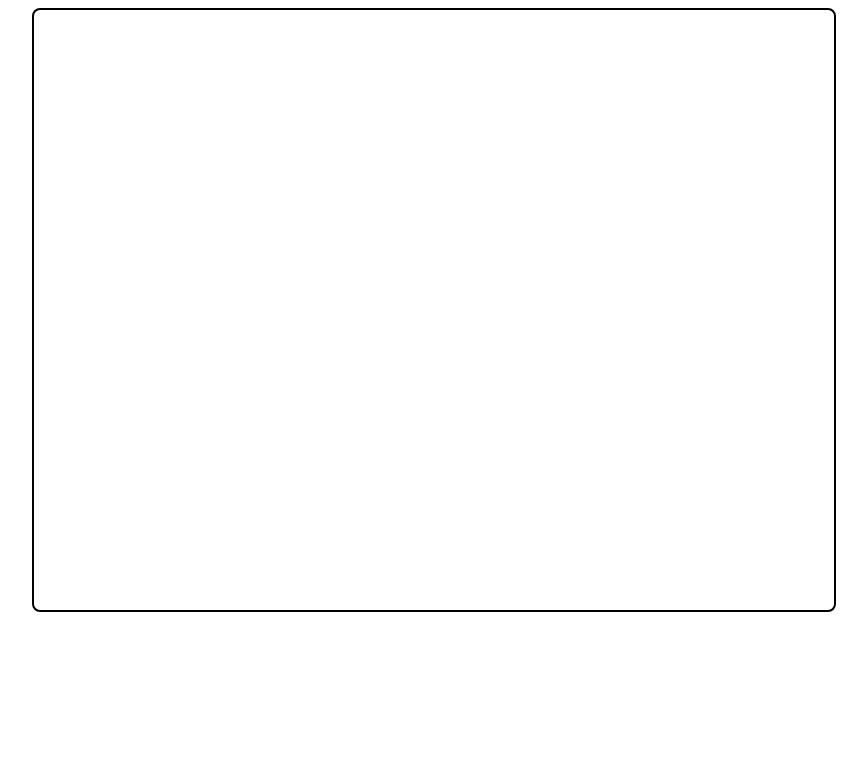
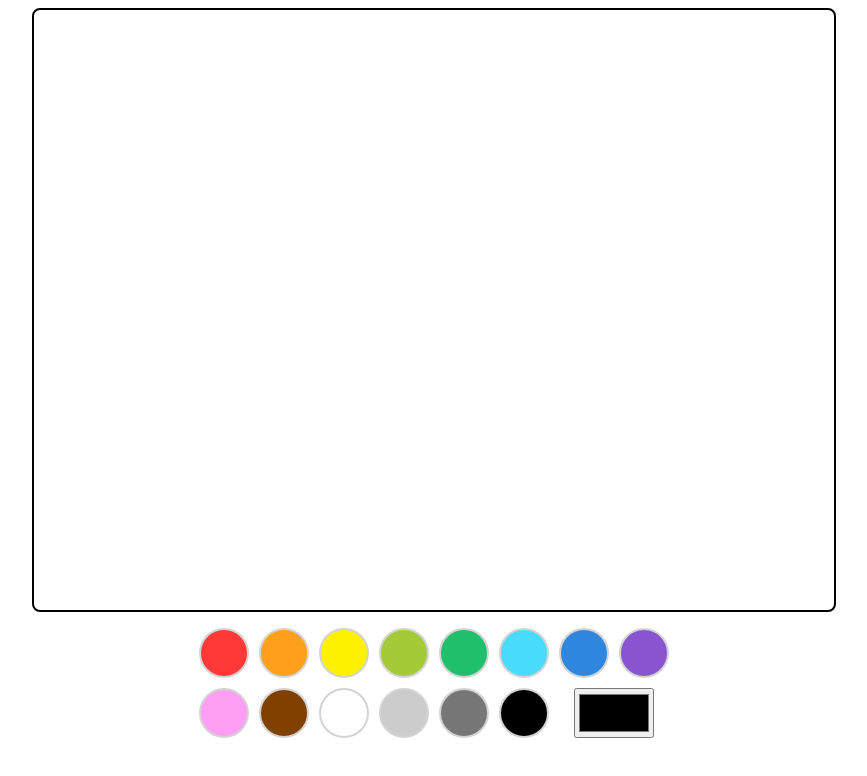
Before and after one commit to cermen/painter, a plain HTML site: page index.html in a window 1280 px wide. Shown: the whole page, without its empty margins (206-1073 px from the left). Drawn offline with Linux system fonts and the light colour scheme.

Commit message:
색상 버튼 구현

```diff
--- a/index.html
+++ b/index.html
@@ -10,5 +10,30 @@
 </head>
 <body>
     <canvas width="800" height="600" id="canvas"></canvas>
+    <div class="palette">
+        <div class="palette__colors">
+            <div class="palette__color" style="background-color: #ff3838;"></div>
+            <div class="palette__color" style="background-color: #ff9f1a;"></div>
+            <div class="palette__color" style="background-color: #fff200;"></div>
+            <div class="palette__color" style="background-color: #A3CB38;"></div>
+            <div class="palette__color" style="background-color: #20bf6b;"></div>
+            <div class="palette__color" style="background-color: #48dbfb;"></div>
+            <div class="palette__color" style="background-color: #2e86de;"></div>
+            <div class="palette__color" style="background-color: #8854d0;"></div>
+            <div class="palette__color" style="background-color: #ff9ff3;"></div>
+            <div class="palette__color" style="background-color: #804000;"></div>
+            <div class="palette__color" style="background-color: #ffffff;"></div>
+            <div class="palette__color" style="background-color: #cccccc;"></div>
+            <div class="palette__color" style="background-color: #777777;"></div>
+            <div class="palette__color" style="background-color: #000000;"></div>
+            <div class="palette__color-selection">
+                <input type="color" name="color" id="selected-color">
+            </div>
+        </div>
+        <div class="shapes">
+
+        </div>
+    </div>
+    <div class="tools"></div>
 </body>
 </html>
--- a/style.css
+++ b/style.css
@@ -6,3 +6,34 @@ body {
     border: 2px solid black;
     border-radius: 8px;
 }
+
+.palette {
+    display: flex;
+    margin: 0 auto;
+    justify-content: center;
+}
+
+.palette {
+    margin-top: 12px;
+}
+
+.palette__colors {
+    display: grid;
+    grid-template-columns: repeat(8, 50px);
+    grid-template-rows: repeat(2, 50px);
+    grid-gap: 10px;
+}
+
+.palette__color {
+	border: 2px solid lightgray;
+    border-radius: 50%;
+}
+
+.palette__color-selection {
+    grid-column: -3 / -1;
+}
+
+#selected-color {
+    width: 80px;
+    height: 50px;
+}
```
